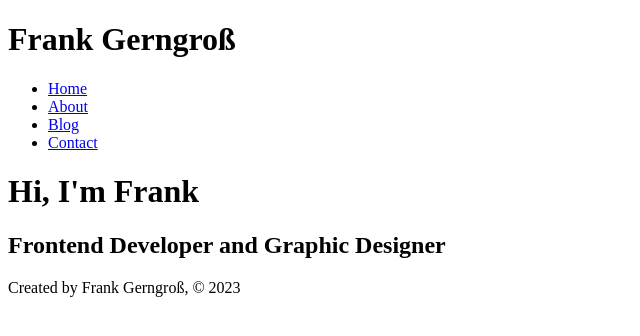
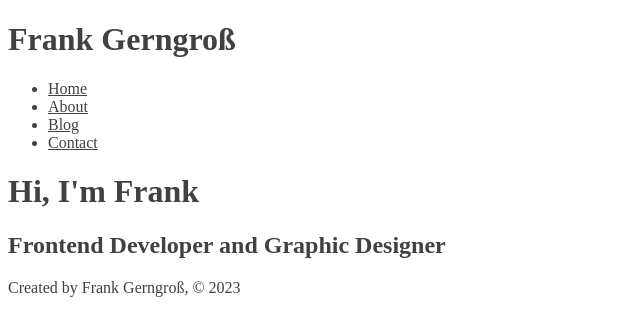
Before and after one commit to Akki-on-Rails/gatsby-bootcamp, a Gatsby site: page / in a window 1280 px wide. Shown: the whole page, without its empty margins (0-640 px from the left). Built offline with nearby package versions, Linux system fonts and the light colour scheme; Gatsby itself is replaced by a stand-in of ours.

Commit message:
installed sass plugin and created styles folder

```diff
--- a/package.json
+++ b/package.json
@@ -14,8 +14,11 @@
   },
   "dependencies": {
     "gatsby": "^5.2.0",
+    "gatsby-plugin-sass": "^6.2.0",
+    "node-sass": "^8.0.0",
     "react": "^18.2.0",
-    "react-dom": "^18.2.0"
+    "react-dom": "^18.2.0",
+    "sass": "^1.56.1"
   },
   "repository": {
     "type": "git",
--- a/src/components/layout.js
+++ b/src/components/layout.js
@@ -2,6 +2,7 @@ import React from 'react';
 
 import Header from './header';
 import Footer from './footer';
+import '../styles/index.css';
 
 const Layout = (props) => {
   return (
--- /dev/null
+++ b/src/styles/index.css
@@ -0,0 +1,3 @@
+* {
+  color: #414142;
+}
```
Also changed, not shown: 1 other file.
